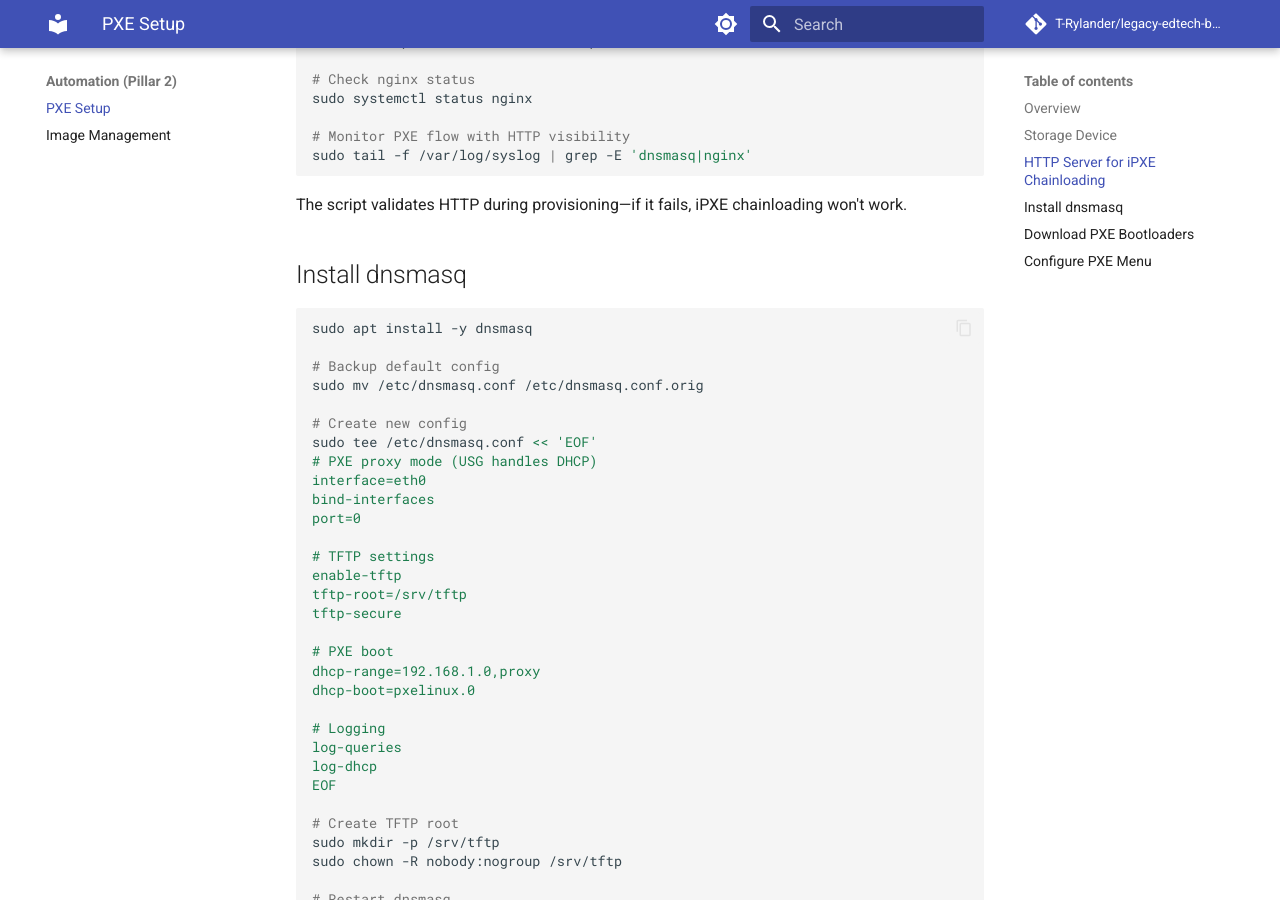
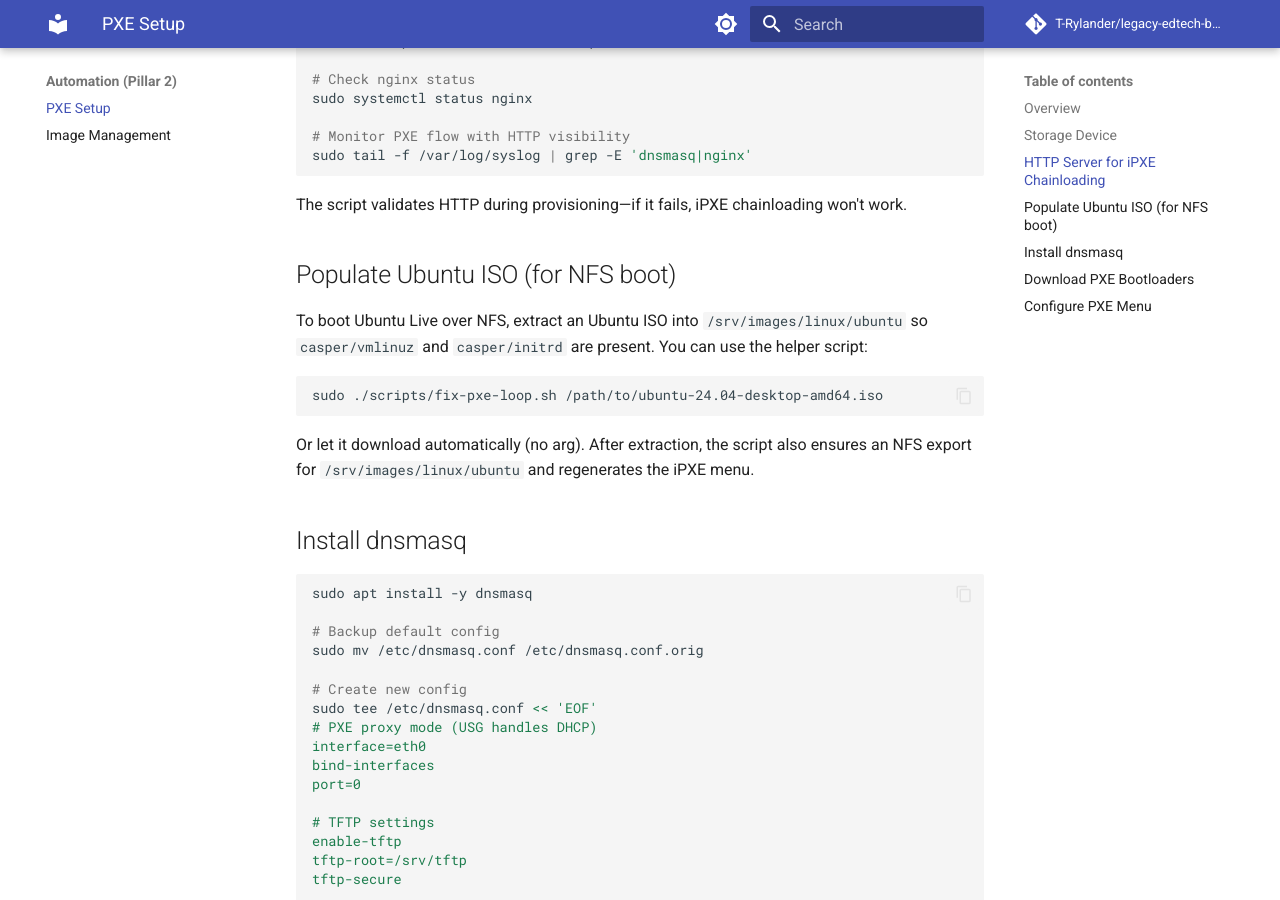
Before and after one commit to T-Rylander/legacy-edtech-backbone, an MkDocs documentation site: the page built from docs/08-pxe-setup.md, in a window 1280 px wide and 900 px high, scrolled down 869 px. Built offline with MkDocs 1.6.1 and Material for MkDocs 9.7.7, drawn with Linux system fonts in a browser that asks for light colours; comment, search, counter and statistics services are not loaded.

Commit message:
feat(pxe): Parameterize DC_IP, export Ubuntu NFS path, add fix helper
- Use DC_IP from .env for iPXE HTTP and NFS references
- Ensure /srv/images/linux/ubuntu exists and is exported via NFS (ro)
- Add scripts/fix-pxe-loop.sh to populate ISO, regenerate menu, validate
- Update docs to include ISO extraction flow and helper script

Improves technical accuracy and resolves PXE retry loops caused by missing HTTP/NFS payload.

````diff
--- a/docs/08-pxe-setup.md
+++ b/docs/08-pxe-setup.md
@@ -42,6 +42,18 @@ sudo tail -f /var/log/syslog | grep -E 'dnsmasq|nginx'
 ```
 
 The script validates HTTP during provisioning—if it fails, iPXE chainloading won't work.
+
+## Populate Ubuntu ISO (for NFS boot)
+
+To boot Ubuntu Live over NFS, extract an Ubuntu ISO into `/srv/images/linux/ubuntu`
+so `casper/vmlinuz` and `casper/initrd` are present. You can use the helper script:
+
+```bash
+sudo ./scripts/fix-pxe-loop.sh /path/to/ubuntu-24.04-desktop-amd64.iso
+```
+
+Or let it download automatically (no arg). After extraction, the script also ensures
+an NFS export for `/srv/images/linux/ubuntu` and regenerates the iPXE menu.
 
 ## Install dnsmasq
 
````
Also changed, not shown: 3 other files.
